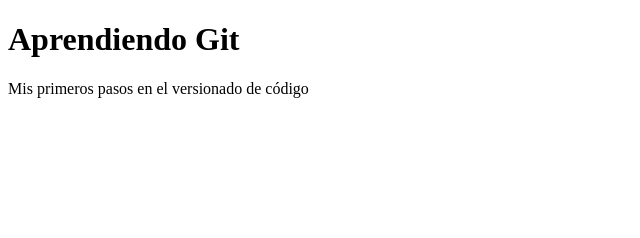
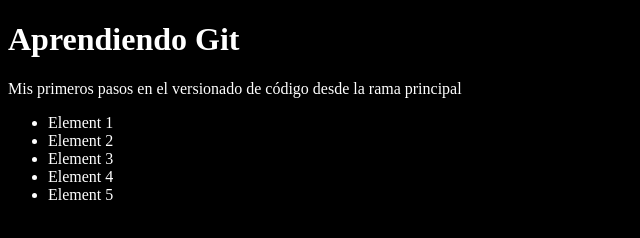
Before and after one commit to rdavila1604/youtube-git, a plain HTML site: page index.html in a window 1280 px wide. Shown: the whole page, without its empty margins (0-640 px from the left). Drawn offline with Linux system fonts and the light colour scheme.

Commit message:
Agregando style.css al index.html

```diff
--- a/index.html
+++ b/index.html
@@ -5,9 +5,17 @@
     <meta http-equiv="X-UA-Compatible" content="IE=edge">
     <meta name="viewport" content="width=device-width, initial-scale=1.0">
     <title>Aprendiendo Git</title>
+    <link rel="stylesheet" href="style.css">
 </head>
 <body>
     <h1>Aprendiendo Git</h1>
-    <p>Mis primeros pasos en el versionado de código</p>
+    <p>Mis primeros pasos en el versionado de código desde la rama principal</p>
+    <ul>
+        <li>Element 1</li>
+        <li>Element 2</li>
+        <li>Element 3</li>
+        <li>Element 4</li>
+        <li>Element 5</li>
+    </ul>
 </body>
 </html>
```
